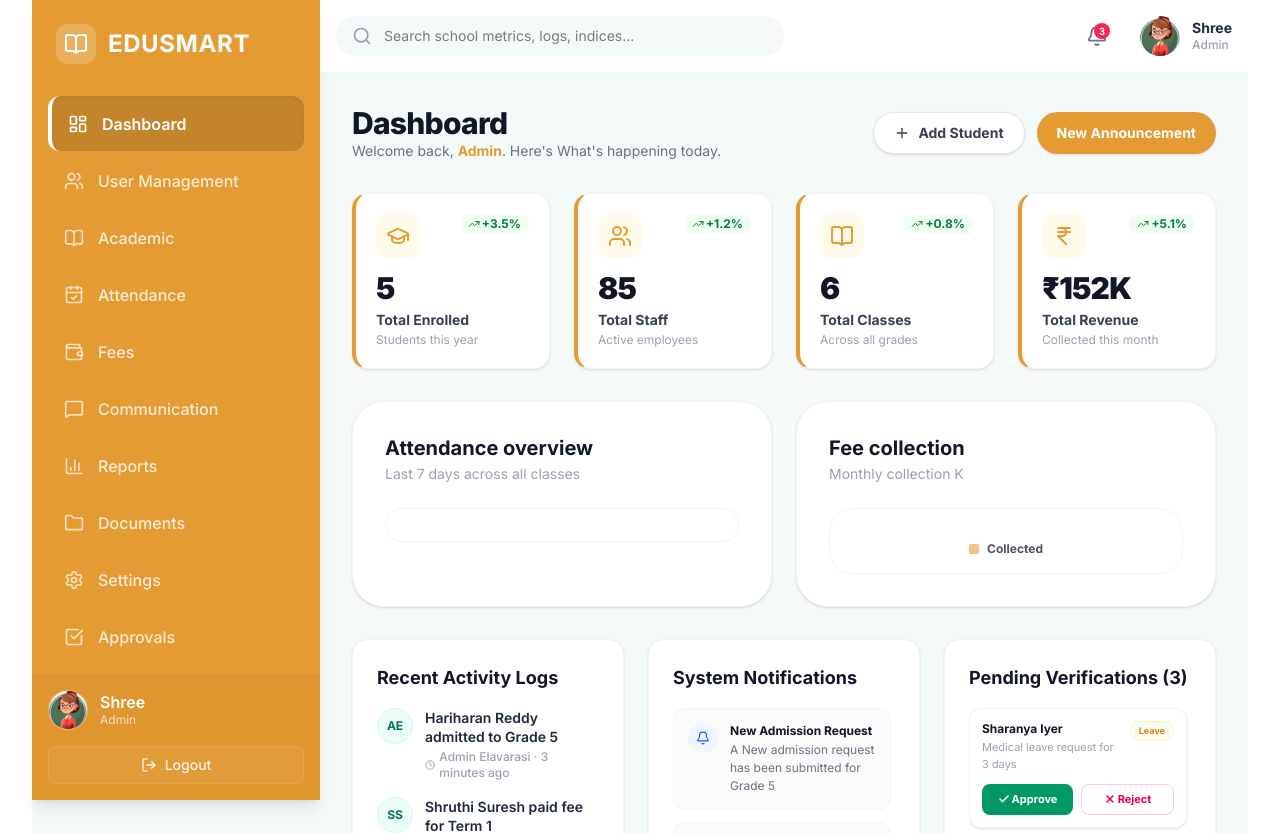
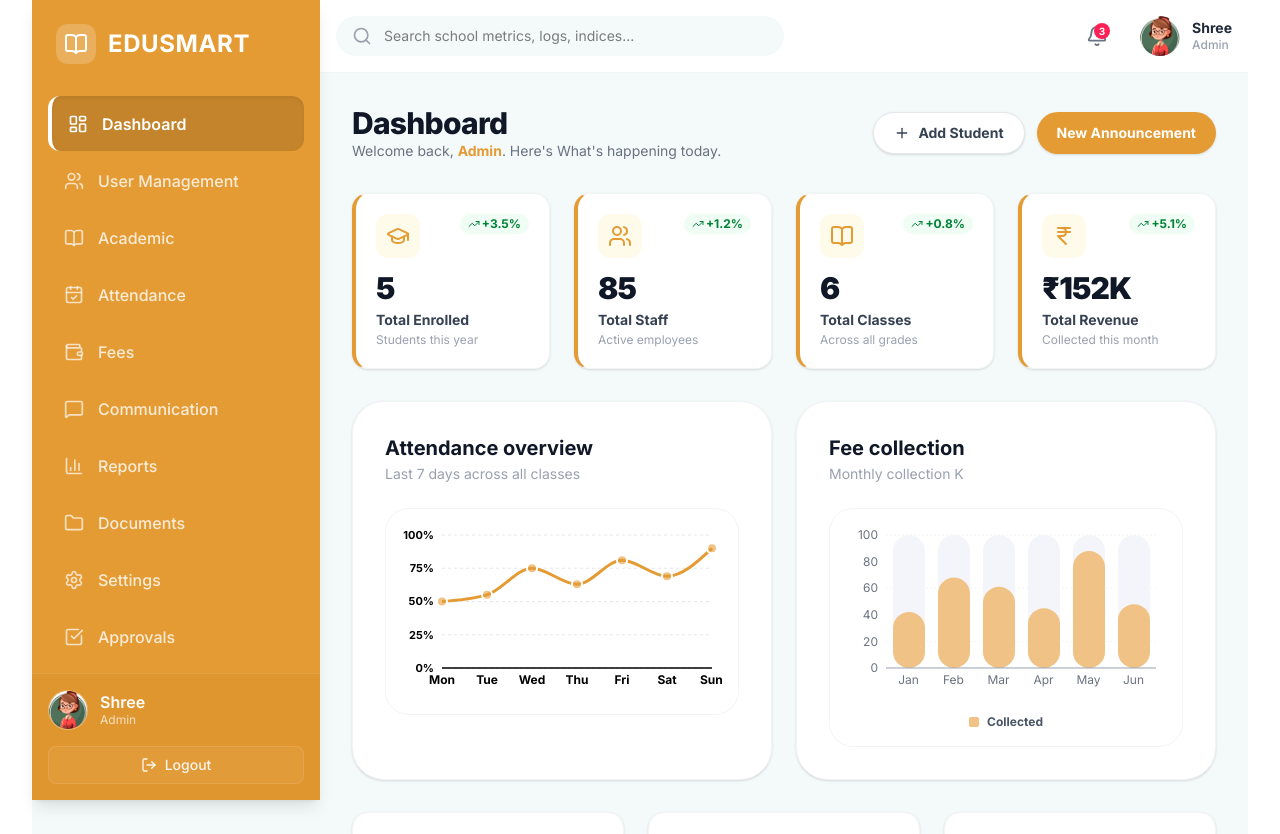
Before and after one commit to mgirijashree/SchoolManagementSystem, a React (Vite) app: page /dashboard in a window 1280 px wide. Shown: the top 834 px of the page. Built offline with nearby package versions, Linux system fonts and the light colour scheme; sample sign-in values are in the browser's storage.

Commit message:
SchoolManagementSystem

```diff
--- a/src/pages/AdminDashboard.jsx
+++ b/src/pages/AdminDashboard.jsx
@@ -36,10 +36,11 @@ const AdminDashboard = ({ onNavigate }) => {
       setApprovals(getStorageData("approvals") ?? []);
 
 
-    } catch (error) {
-      console.error("Storage Load Error:", error);
-    }
-  }, []);
+    setIsMounted(true); // Add this line
+  } catch (error) {
+    console.error("Storage Load Error:", error);
+  }
+}, []);
 
   const handleApprovalAction = (id, action) => {
     const target = approvals.find(i => i.id === id);
```
